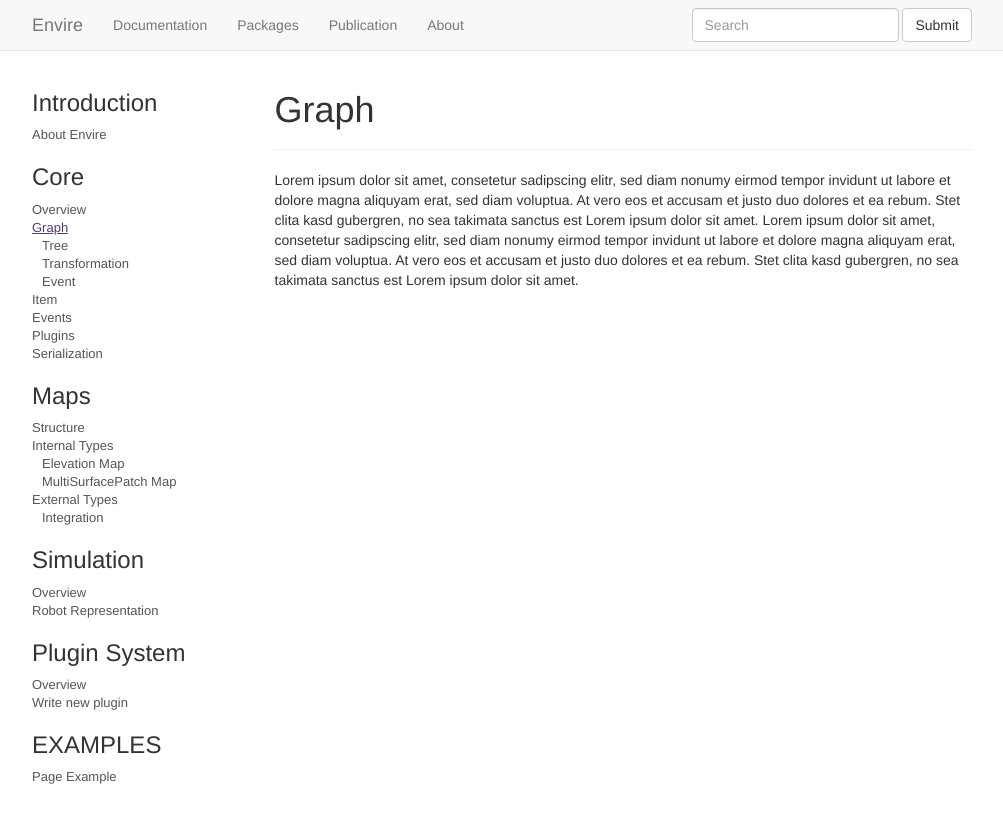
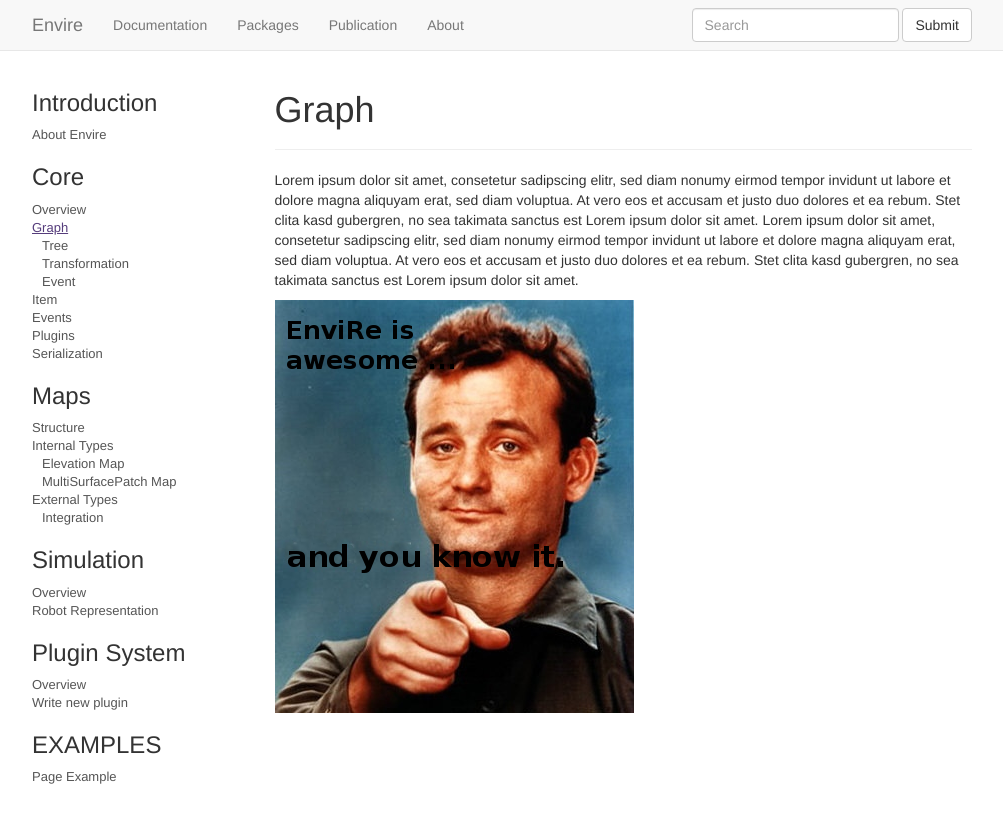
Before and after one commit to envire/envire.github.io, a Jekyll site: the page built from docs/core_graph.md, in a window 1280 px wide. Shown: the top 823 px of the page, without its empty margins (138-1141 px from the left). Built offline with Jekyll 4.4.1, drawn with Linux system fonts in a browser that asks for light colours; nearby versions of some CDN libraries.

Commit message:
add dummy image to graph page

```diff
--- a/docs/core_graph.md
+++ b/docs/core_graph.md
@@ -5,3 +5,5 @@ subtitle:
 ---
 
 Lorem ipsum dolor sit amet, consetetur sadipscing elitr, sed diam nonumy eirmod tempor invidunt ut labore et dolore magna aliquyam erat, sed diam voluptua. At vero eos et accusam et justo duo dolores et ea rebum. Stet clita kasd gubergren, no sea takimata sanctus est Lorem ipsum dolor sit amet. Lorem ipsum dolor sit amet, consetetur sadipscing elitr, sed diam nonumy eirmod tempor invidunt ut labore et dolore magna aliquyam erat, sed diam voluptua. At vero eos et accusam et justo duo dolores et ea rebum. Stet clita kasd gubergren, no sea takimata sanctus est Lorem ipsum dolor sit amet.
+
+![alt text](http://envire.github.io/images/envire_awesome.jpg "Logo Title Text 1")
```
